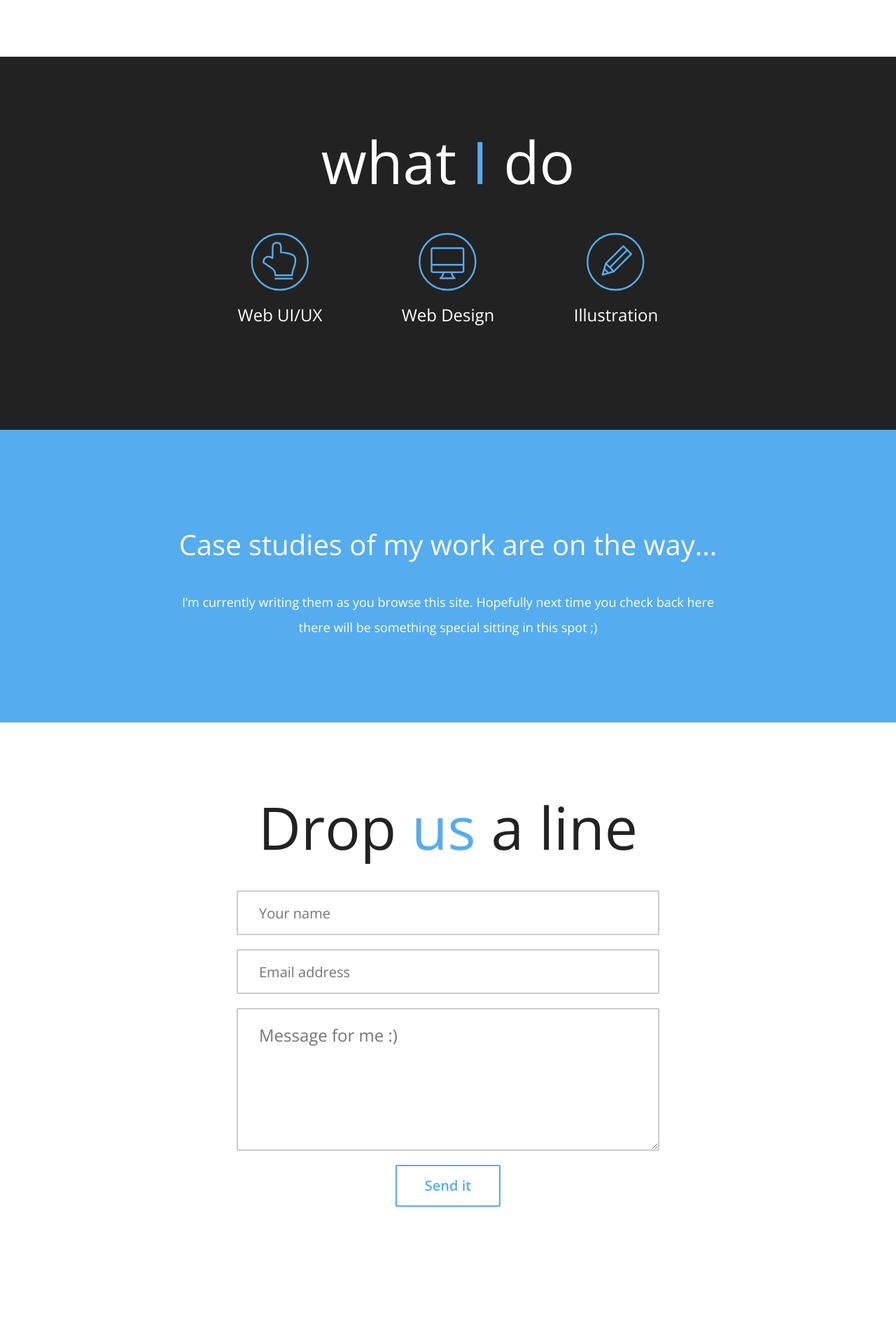
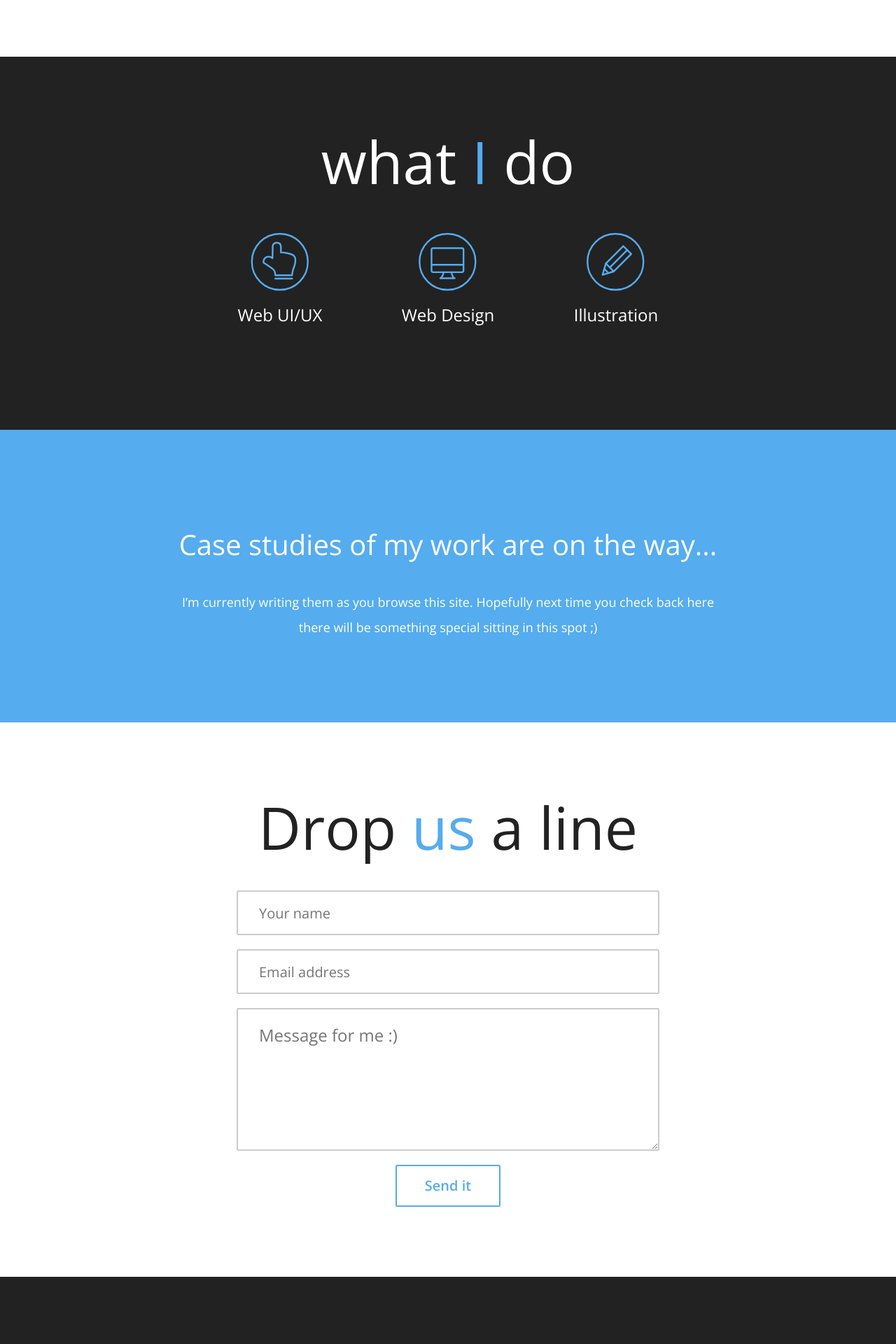
Before and after one commit to macorlett/macorlett.github.io, a Jekyll site: the page built from index.md, in a window 1280 px wide. Shown: the part 1300-3220 px from the top of the page at 70% size. Built offline with Jekyll 4.4.1, drawn with Linux system fonts in a browser that asks for light colours; nearby versions of some CDN libraries; Markdown is read by kramdown in place of the engine named in the settings; before the commit the page ends 3124 px from its top, so only the background shows below that.

Commit message:
Update footer.html

```diff
--- a/_includes/footer.html
+++ b/_includes/footer.html
@@ -1,5 +1,5 @@
-		<div class="footer-block center black">
-
+		<div class="content-block center black">
+			<i class="fa-github fa-fw fa-3x"></i><i class="fa-google-plus fa-fw fa-3x"></i><i class="fa-dribbble fa-fw fa-3x"></i><i class="fa-twitter fa-fw fa-3x"></i>
 		</div>
 		<script src="/js/main.js"></script>
 	</body>
```
